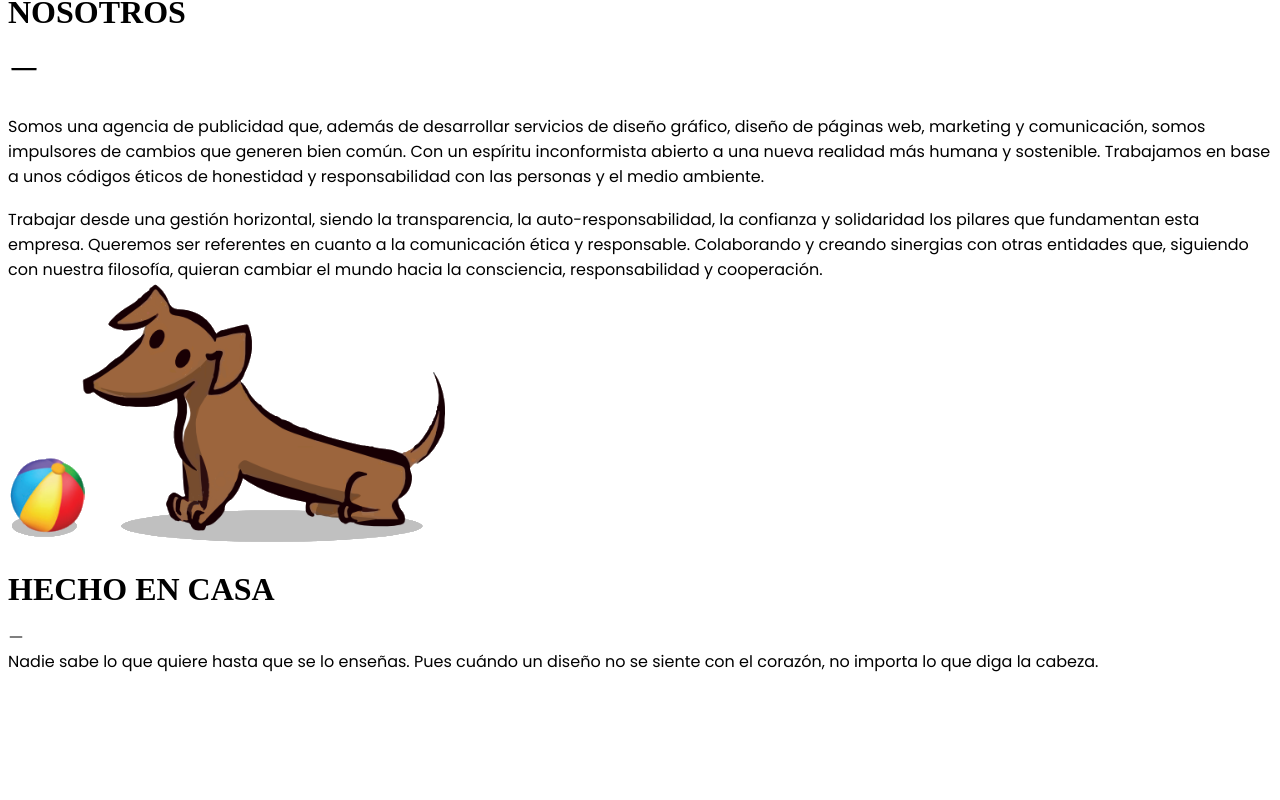
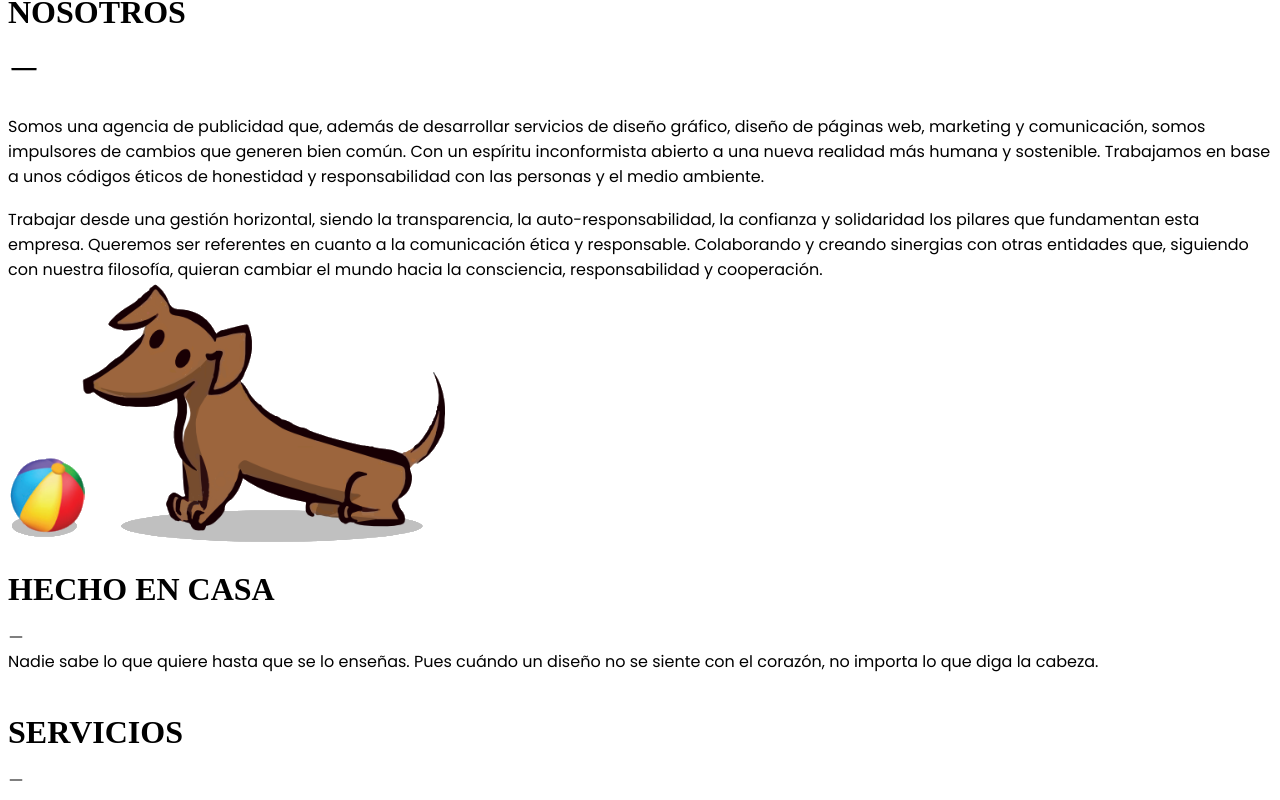
Before and after one commit to Davix00/pimienta_estudio_web, a React (Vite) app: page / in a window 1280 px wide. Shown: the part 591-1391 px from the top of the page. Before the commit the page ends 1291 px from the top, so only its background shows below. Built offline with nearby package versions, Linux system fonts and the light colour scheme; a web font is replaced by a local one.

Commit message:
Agregando primera parte Servicios y mejorando Clients

```diff
--- a/src/App.jsx
+++ b/src/App.jsx
@@ -3,8 +3,7 @@ import Navbar from "./components/Navbar";
 import Carousel from "./components/Carrousel";
 import About from "./components/About";
 import Clientes from "./components/Clients";
-
-// import Services from "./components/Services";
+import Services from "./components/Services";
 // import Footer from "./components/Footer";
 
 const App = () => {
@@ -14,9 +13,10 @@ const App = () => {
       <Carousel />
       <About />
       <Clientes />
+      <Services />
       {/*
 
-      <Services />
+
       <span className="contactDataText">Datos de contacto.</span>
       <Footer /> */}
     </>
--- a/src/components/Clients.jsx
+++ b/src/components/Clients.jsx
@@ -14,7 +14,7 @@ const Clients = () => {
         </div>
 
         <div
-          className="text-center text-slate-600 p-5 md:max-w-3xl"
+          className="italic font-semibold text-center text-slate-600 p-5 md:max-w-4xl"
           style={{ fontFamily: "Poppins, sans-serif" }}
         >
           Nadie sabe lo que quiere hasta que se lo enseñas. Pues cuándo un
--- a/src/components/Services.jsx
+++ b/src/components/Services.jsx
@@ -1,28 +1,18 @@
+import { AiOutlineLine } from "react-icons/ai";
+
 const Services = () => {
   return (
     <div className="servicesContainer">
-      <h1>SERVICIOS</h1>
-      <div className="servicesLogo">
-        <span>
-          <img src="" alt="" />
-          Diseño de logotipo e identidad gráfica.
-        </span>
-        <span>
-          <img src="" alt="" />
-          Impresión digital y offset.
-        </span>
-        <span>
-          <img src="" alt="" />
-          Diseño editorial.
-        </span>
-        <span>
-          <img src="" alt="" />
-          Páginas web.
-        </span>
-        <span>
-          <img src="" alt="" />
-          Medios publicitarios.
-        </span>
+      <div className="mx-auto mt-5 md:w-1/2 lg:max-w-4xl ">
+        <h1 className="text-primary font-bold text-center text-3xl tracking-wider ">
+          SERVICIOS
+        </h1>
+
+        <div className="text-primary flex justify-center">
+          <AiOutlineLine className="w-full" />
+        </div>
+
+
       </div>
     </div>
   );
```
